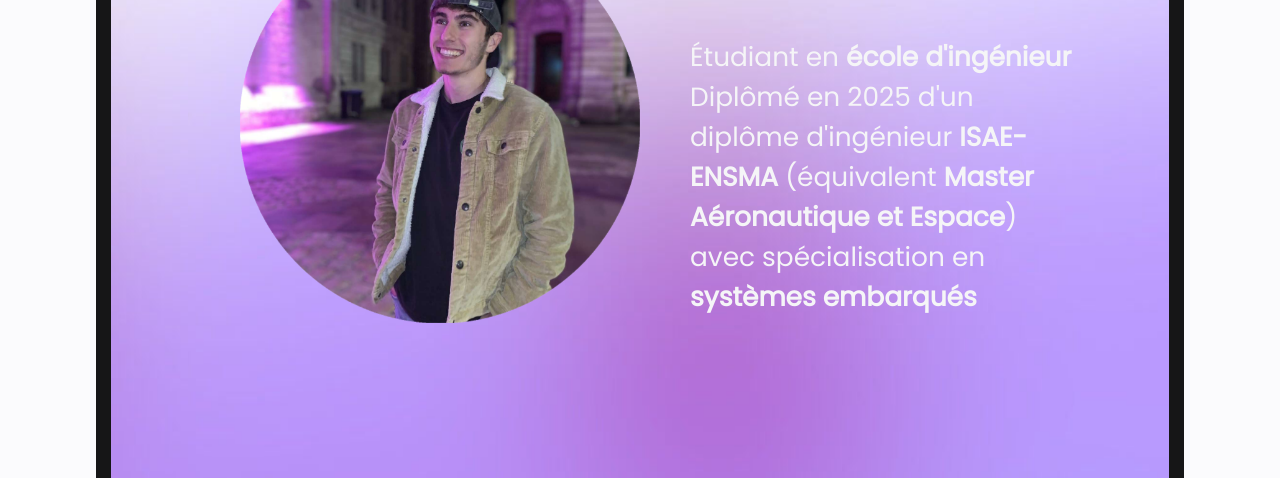
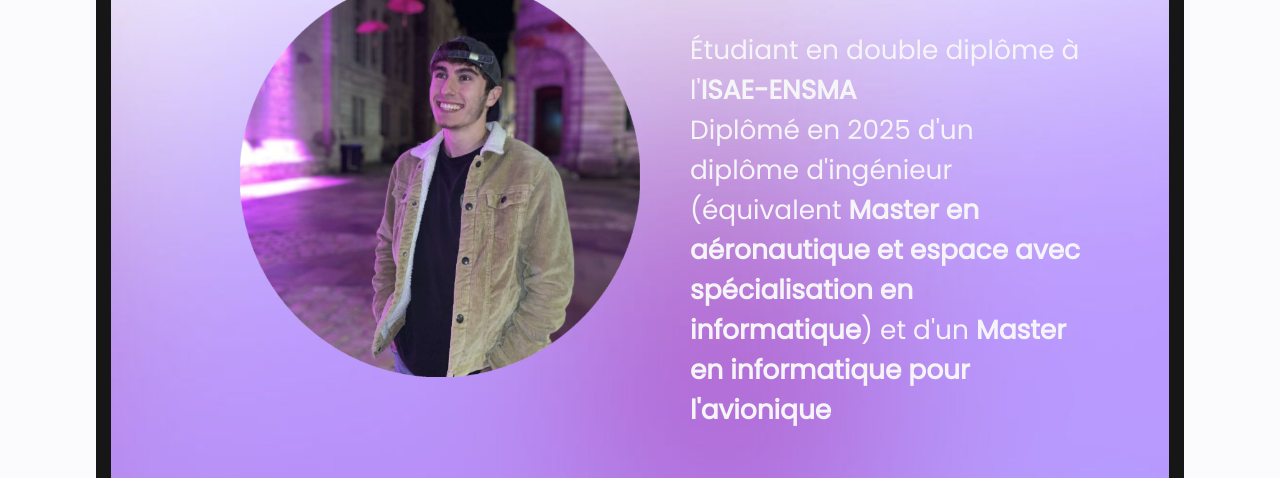
Before and after one commit to abadiet/tabadie.eu, a plain HTML site: page fr/index.html in a window 1280 px wide. Shown: the part 221-699 px from the top of the page. Drawn offline with Linux system fonts and the light colour scheme.

Commit message:
update status

```diff
--- a/fr/index.html
+++ b/fr/index.html
@@ -58,8 +58,8 @@
             </div>
             <div class="text">
                 <span class="text title">Titouan ABADIE</span><br>
-                Étudiant en <b>école d'ingénieur</b><br>
-                Diplômé en 2025 d'un diplôme d'ingénieur <b>ISAE-ENSMA</b> (équivalent <b>Master Aéronautique et Espace</b>) avec spécialisation en <b>systèmes embarqués</b>
+                Étudiant en double diplôme à l'<b><a class="link" href="https://en.wikipedia.org/wiki/%C3%89cole_nationale_sup%C3%A9rieure_de_m%C3%A9canique_et_d%27a%C3%A9rotechnique">ISAE-ENSMA</a></b><br>
+                Diplômé en 2025 d'un diplôme d'ingénieur (équivalent <b>Master en aéronautique et espace avec spécialisation en informatique</b>) et d'un <b>Master en informatique pour l'avionique</b><br>
             </div>
         </div>
     </div>
@@ -71,8 +71,8 @@
                 <img src="/static/img/ensma.jpg" style="position: absolute; width: 15vw; margin-top: -2vw; margin-left: -25vw; border-radius: 10px;">
                 <img src="/static/img/ensma-logo.png" style="position: absolute; width: 8vw; margin-top: 0.5vw; margin-left: -15vw; border-radius: 10px;">
                 <img src="/static/img/arrows/1.png" style="position: absolute; width: 5vw; margin-top: -1vw; margin-left: -6vw; -webkit-transform: scaleY(-1); transform: scaleY(-1);">
-                <div class="entry-slide-left">Je suis étudiant à l'<a class="link" href="https://en.wikipedia.org/wiki/%C3%89cole_nationale_sup%C3%A9rieure_de_m%C3%A9canique_et_d%27a%C3%A9rotechnique">École Nationale Supérieure de Mécanique et d'Aérotechnique (ISAE-ENSMA)</a>, une école d'ingénieur française généraliste. Je serai diplômé en 2025 avec une spécialisation en systèmes embarqués.</div>
-                <span>Malgré que la formation soit centrée sur l'informatique des systèmes embarqués, elle inclut aussi de très nombreuses autres disciplines comme la mécanique des structures et des fluides, l'énergétique, la thermodynamique, la propulsion ou encore l'étude des matériaux.</span>
+                <div class="entry-slide-left">Je suis étudiant à l'<a class="link" href="https://en.wikipedia.org/wiki/%C3%89cole_nationale_sup%C3%A9rieure_de_m%C3%A9canique_et_d%27a%C3%A9rotechnique">École Nationale Supérieure de Mécanique et d'Aérotechnique (ISAE-ENSMA)</a>, une école d'ingénieur française généraliste. Je serai diplômé en 2025 d'un diplôme d'ingénieur (équivalent <b>Master en aéronautique et espace avec spécialisation en informatique</b>) et d'un <b>Master en informatique pour l'avionique.</div>
+                <span>Malgré que la formation soit centrée sur l'informatique, elle inclut aussi de très nombreuses autres disciplines comme la mécanique des structures et des fluides, l'énergétique, la thermodynamique, la propulsion ou encore l'étude des matériaux.</span>
                 <div class="more entry-slide-left"></div>
             </div>
             <div class="text" style="padding-right: var(--padding);">
```
Also changed, not shown: en/index.html (+3 -3 lines).
